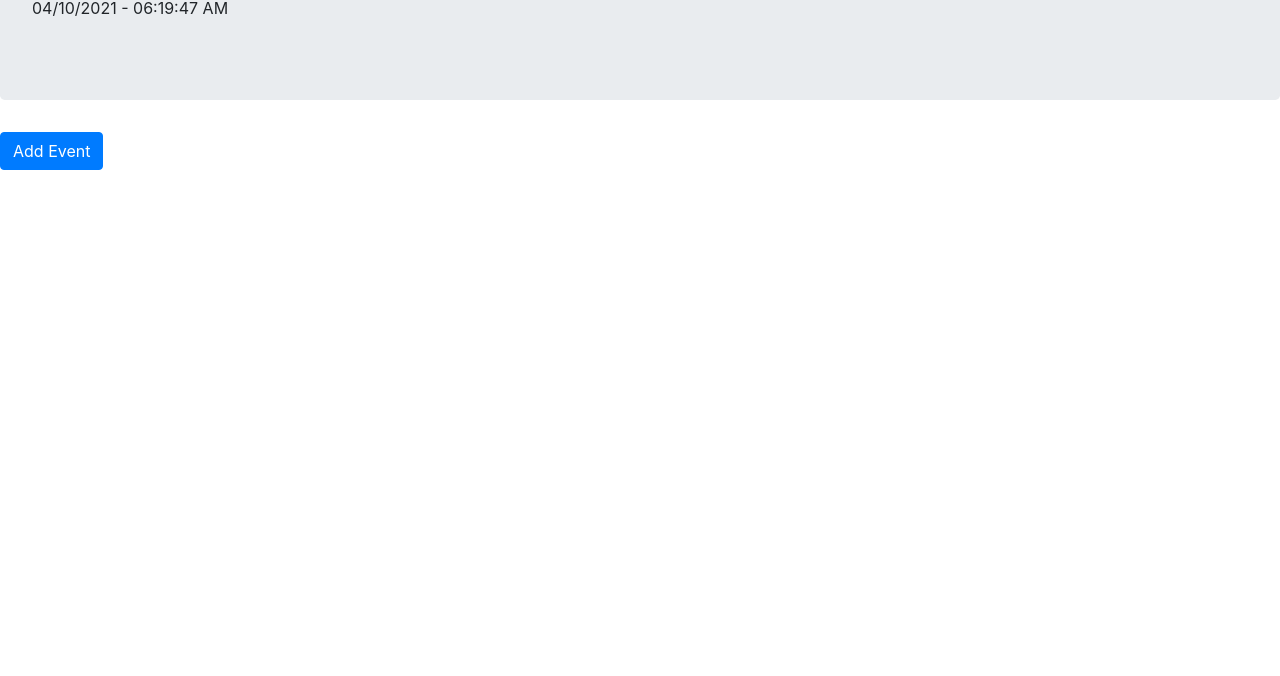
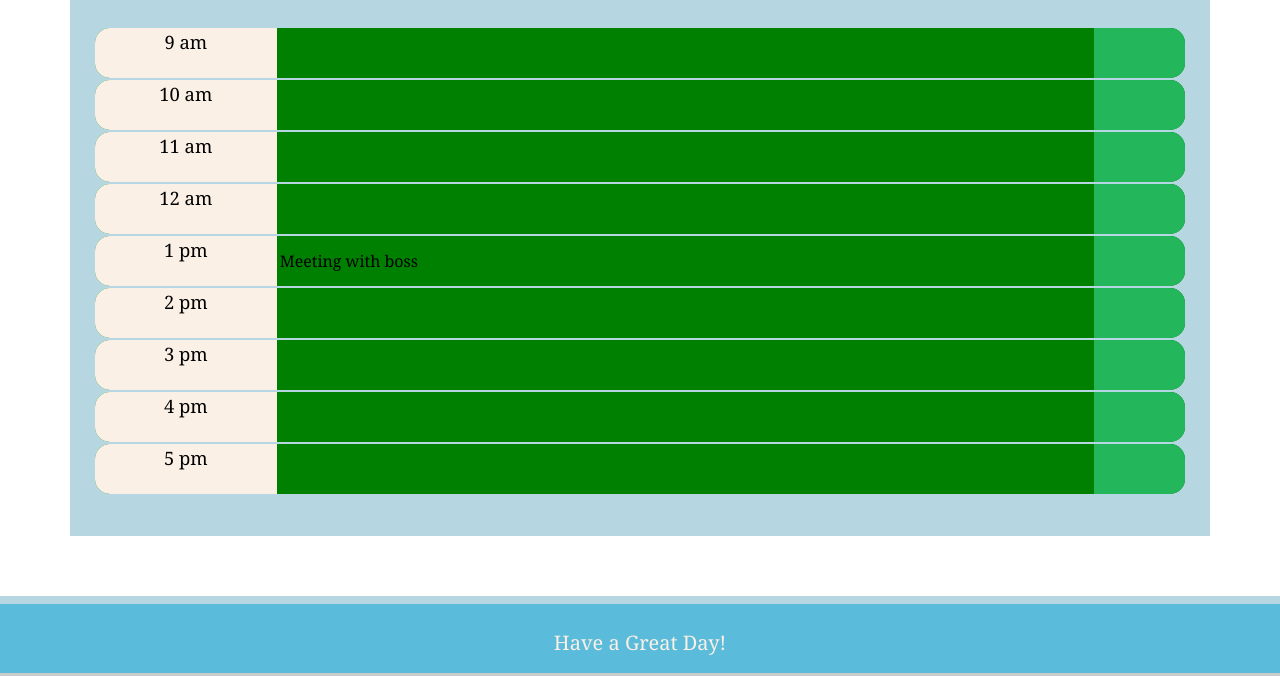
Before and after one commit to MarSarain1919/Day-Planner, a plain HTML site: page index.html in a window 1280 px wide. Shown: the part 124-800 px from the top of the page. Drawn offline with nearby package versions, Linux system fonts and the light colour scheme.

Commit message:
third commit. followed along a demo and cant figure out why save icon does not appear

```diff
--- a/assets/css/style.css
+++ b/assets/css/style.css
@@ -0,0 +1,145 @@
+body {
+
+    /* font parameters */
+    font-family: Georgia, 'Times New Roman', Times, serif;
+    font-size: .8em;
+
+    padding-top: 90px;
+    vertical-align: middle;
+  }
+
+
+  input {
+    background: transparent;
+    border: none;
+    padding-left: 3px;
+  }
+
+
+  .navbar {
+    background-color: #2ba8d1c5;
+    color: #b6d7e2;
+    padding-bottom: 0;
+    border-bottom: solid;
+    border-bottom-color: #ccc;
+    width: 100%;
+    text-align: center;
+  }
+
+  #navbar-title {
+    padding: 0px;
+    font-size: 30px;
+    color: linen!important;
+  }
+
+  #navbar-subtitle {
+    padding: 2px;
+    font-size: 15px;
+    color: linen!important;
+    text-align: center;
+  }
+
+  .col-md-1, .col-md-2, .col-md-9 {
+    padding: 0;
+  }
+
+  /* #planner */
+  #plannerContainer {
+    background-color: #b6d7e2;
+    margin-top: 20px;
+    margin-bottom: 80px;
+    padding: 40px;
+  }
+
+  .plannerRow {
+    height: 50px;
+    margin-top: 2px;
+    margin-bottom: 2px;
+    font-size: 1.2em;
+    line-height: 1.5;
+    border-radius: 15px;
+  }
+
+  /* style container with time in it */
+  .timeBox {
+    background-color: linen;
+    color: black;
+    height:100%;
+    width: 100%;
+    text-align: center;
+    border-radius: 15px 0px 0px 15px;
+    display: inline-block;
+    font-size: 1.2em;
+  }
+
+  /* style container with daily plan */
+  .dailyPlan {
+    color: black;
+    font-size: 12pt;
+    height:100%;
+    width: 100%;
+  }
+
+  .saveIcon {
+    background-color: rgb(35, 182, 91);
+    color: linen;
+    border-radius: 0px 15px 15px 0px;
+    font-size: 1.5em;
+    width: 100%;
+    height: 100%;
+    text-align: center;
+
+  }
+
+  .footer {
+    background-color: #2ba8d1c5;
+    height: 10%;
+    border-top: solid;
+    border-top-color: #b6d7e2;
+    border-top-width: 8px;
+  }
+
+  .footer-text, .header-text {
+    width: 100%;
+    text-align: center;
+
+    font-size: 20px;
+    color:linen;
+  }
+
+  /* media query for screen size to be applied to center text to switch at same time as navbar */
+  @media (max-width: 768px) {
+    .container-fluid {
+      padding-left: 0;
+      padding-right: 0;
+    }
+    .plannerRow {
+      height: 100%;
+      border-radius: 10;
+      margin: 10px;
+    }
+
+    .saveIcon { border-radius: 0 0 15px 15px; }
+
+    .timeBox { border-radius: 15px 15px 0 0; }
+  }
+
+  @import url('https://fonts.googleapis.com/css?family=Barlow+Semi+Condensed');
+
+  .wrapper
+  {
+    padding: 20px;
+  }
+
+  @keyframes shadow-pulse
+  {
+    0% {
+      box-shadow: 0 0 0 0px rgba(0, 0, 0, 0.2);
+    }
+    100% {
+      box-shadow: 0 0 0 35px rgba(0, 0, 0, 0);
+    }
+  }
+  .shadowPulse {
+    animation: shadow-pulse 1s infinite;
+  }
--- a/assets/js/script.js
+++ b/assets/js/script.js
@@ -1,31 +1,185 @@
+$(document).ready(function() {
 
-// Live date and time count
-function display_ct7() {
-    var x = new Date()
-    var ampm = x.getHours( ) >= 12 ? ' PM' : ' AM';
-    hours = x.getHours( ) % 12;
-    hours = hours ? hours : 12;
-    hours=hours.toString().length==1? 0+hours.toString() : hours;
+    // test flag
+    const test = false;
 
-    var minutes=x.getMinutes().toString()
-    minutes=minutes.length==1 ? 0+minutes : minutes;
+    // get times from moment
+    const now = moment().format('MMMM Do YYYY');
 
-    var seconds=x.getSeconds().toString()
-    seconds=seconds.length==1 ? 0+seconds : seconds;
+    // commented out for test in non-standard hours
+    let nowHour24 = moment().format('H');
+    let nowHour12 = moment().format('h');
 
-    var month=(x.getMonth() +1).toString();
-    month=month.length==1 ? 0+month : month;
+    // set times for tesitng after hours
+    if (test) {
+      nowHour24 = 13;
+      nowHour12 = 1;
+    }
 
-    var dt=x.getDate().toString();
-    dt=dt.length==1 ? 0+dt : dt;
+    let $dateHeading = $('#navbar-subtitle');
+    $dateHeading.text(now);
 
-    var x1=month + "/" + dt + "/" + x.getFullYear();
-    x1 = x1 + " - " +  hours + ":" +  minutes + ":" +  seconds + " " + ampm;
-    document.getElementById('date').innerHTML = x1;
-    display_c7();
-     }
-     function display_c7(){
-    var refresh=1000; // Refresh rate in milli seconds
-    mytime=setTimeout('display_ct7()',refresh)
+
+    // Get stored todos from localStorage
+    // Parsing the JSON string to an object
+    let storedPlans = JSON.parse(localStorage.getItem("storedPlans"));
+
+    if (test) { console.log(storedPlans); }
+
+    // If plans were retrieved from localStorage, update the plan array to it
+    if (storedPlans !== null) {
+      planTextArr = storedPlans;
+    } else {
+      // this should only occur on first time the app is loaded in the browser
+      // helpfully remind user that lunch is important
+      planTextArr = new Array(9);
+      planTextArr[4] = "Meeting with boss";
     }
-    display_c7()
+
+    if (test) { console.log("full array of plned text",planTextArr); }
+
+    // set variable referencing planner element
+    let $plannerDiv = $('#plannerContainer');
+    // clear existing elements
+    $plannerDiv.empty();
+
+    if (test) { console.log("current time",nowHour12); }
+
+
+    // build calendar by row for fix set of hours
+    for (let hour = 9; hour <= 17; hour++) {
+      // index for array use offset from hour
+      let index = hour - 9;
+
+      // build row components
+      let $rowDiv = $('<div>');
+      $rowDiv.addClass('row');
+      $rowDiv.addClass('plannerRow');
+      $rowDiv.attr('hour-index',hour);
+
+      // Start building Time box portion of row
+      let $col2TimeDiv = $('<div>');
+      $col2TimeDiv.addClass('col-md-2');
+
+      // create timeBox element (contains time)
+      const $timeBoxSpn = $('<span>');
+      // can use this to get value
+      $timeBoxSpn.attr('class','timeBox');
+
+      // format hours for display
+      let displayHour = 0;
+      let ampm = "";
+      if (hour > 12) {
+        displayHour = hour - 12;
+        ampm = "pm";
+      } else {
+        displayHour = hour;
+        ampm = "am";
+      }
+
+      // populate timeBox with time
+      $timeBoxSpn.text(`${displayHour} ${ampm}`);
+
+      // insert into col inset into timebox
+      $rowDiv.append($col2TimeDiv);
+      $col2TimeDiv.append($timeBoxSpn);
+      // STOP building Time box portion of row
+
+      // START building input portion of row
+      // build row components
+      let $dailyPlanSpn = $('<input>');
+
+      $dailyPlanSpn.attr('id',`input-${index}`);
+      $dailyPlanSpn.attr('hour-index',index);
+      $dailyPlanSpn.attr('type','text');
+      $dailyPlanSpn.attr('class','dailyPlan');
+
+      // access index from data array for hour
+      $dailyPlanSpn.val( planTextArr[index] );
+
+      // create col to control width
+      let $col9IptDiv = $('<div>');
+      $col9IptDiv.addClass('col-md-9');
+
+      // add col width and row component to row
+      $rowDiv.append($col9IptDiv);
+      $col9IptDiv.append($dailyPlanSpn);
+      // STOP building Time box portion of row
+
+      // START building save portion of row
+      let $col1SaveDiv = $('<div>');
+      $col1SaveDiv.addClass('col-md-1');
+
+      let $saveBtn = $('<p>');
+      $saveBtn.attr('id',`saveid-${index}`);
+      $saveBtn.attr('save-id',index);
+      $saveBtn.attr('class',"saveIcon");
+
+      // add col width and row component to row
+      $rowDiv.append($col1SaveDiv);
+      $col1SaveDiv.append($saveBtn);
+      // STOP building save portion of row
+
+      // set row color based on time
+      updateRowColor($rowDiv, hour);
+
+      // add row to planner container
+      $plannerDiv.append($rowDiv);
+    };
+
+    // function to update row color
+    function updateRowColor ($hourRow,hour) {
+
+      if (test) { console.log("rowColor ",nowHour24, hour); }
+
+      if ( hour < nowHour24) {
+        // $hourRow.css('')
+        if (test) { console.log("lessThan"); }
+        $hourRow.css("background-color","lightgrey")
+      } else if ( hour > nowHour24) {
+        if (test) { console.log("greaterthan"); }
+        $hourRow.css("background-color","green")
+      } else {
+        if (test) { console.log("eqaul"); }
+        $hourRow.css("background-color","red")
+      }
+    };
+
+    // saves to local storage
+    // conclick function to listen for user clicks on plan area
+    $(document).on('click','p', function(event) {
+      event.preventDefault();
+
+      if (test) { console.log('click pta before '+ planTextArr); }
+
+      let $index = $(this).attr('save-id');
+
+      let inputId = '#input-'+$index;
+      let $value = $(inputId).val();
+
+      planTextArr[$index] = $value;
+
+
+      if (test) { console.log('value ', $value); }
+      if (test) { console.log('index ', $index); }
+      if (test) { console.log('click pta after '+ planTextArr); }
+
+      // remove shawdow pulse class
+      $(`#saveid-${$index}`).removeClass('shadowPulse');
+      localStorage.setItem("storedPlans", JSON.stringify(planTextArr));
+    });
+
+    // function to color save button on change of input
+    $(document).on('change','input', function(event) {
+      event.preventDefault();
+      if (test) { console.log('onChange'); }
+      if (test) { console.log('id', $(this).attr('hour-index')); }
+
+      // neeed to check for save button
+
+      let i = $(this).attr('hour-index');
+
+      // add shawdow pulse class
+      $(`#saveid-${i}`).addClass('shadowPulse');
+    });
+  });
--- a/index.html
+++ b/index.html
@@ -9,45 +9,29 @@
   <link rel="stylesheet" href="https://code.jquery.com/ui/1.12.1/themes/base/jquery-ui.css" />
   <link rel="stylesheet" href="./assets/css/style.css" />
 
-  <title>Online Day Planner</title>
+  <title>Work Day Scheduler</title>
 </head>
 
 <body>
-    <main>
-        <section class='jumbotron' id='jumbotron'>
-            <h1>Your Online Planner</h1>
-            <p id= 'date'></p>
-        </section>
-        <section class='addEvent'>
-            <button type="button" class="btn btn-primary" data-toggle="modal" data-target="#exampleModal">
-                Add Event
-            </button>
-            <div class="modal fade" id="exampleModal" tabindex="-1" aria-labelledby="exampleModalLabel" aria-hidden="true">
-                <div class="modal-dialog">
-                  <div class="modal-content">
-                    <div class="modal-header">
-                      <h5 class="modal-title" id="exampleModalLabel">Modal title</h5>
-                      <button type="button" class="close" data-dismiss="modal" aria-label="Close">
-                        <span aria-hidden="true">&times;</span>
-                      </button>
-                    </div>
-                    <div class="modal-body">
-                      ...
-                    </div>
-                    <div class="modal-footer">
-                      <button type="button" class="btn btn-secondary" data-dismiss="modal">Close</button>
-                      <button type="button" class="btn btn-primary">Save changes</button>
-                    </div>
-                  </div>
-                </div>
-              </div>
-        </section>
-        <section class='calendar'>
+  <nav class="navbar fixed-top">
+    <div class="header-text">
+          <h1 id="navbar-title">Work Day Scheduler</h1>
+          <h2 id="navbar-subtitle"></h2>
+    </div>
+  </nav>
+    <form id='formPlanner'>
+      <div class="container" id="plannerContainer"></div>
+      <p class='saveIcon'></p>
+    </form>
 
-        </section>
-    </main>
+<!-- Start Footer -->
+  <nav class="navbar fixed-bottom footer">
+      <div class="footer-text">Have a Great Day!</div>
+  </nav>
+
+  <script src="https://cdnjs.cloudflare.com/ajax/libs/jquery/3.2.1/jquery.min.js"></script>
+  <script src="https://cdnjs.cloudflare.com/ajax/libs/moment.js/2.24.0/moment.js" integrity="sha256-H9jAz//QLkDOy/nzE9G4aYijQtkLt9FvGmdUTwBk6gs=" crossorigin="anonymous"></script>
+  <script src="./assets/js/script.js"></script>
+
 </body>
-
-<script src="./assets/js/script.js"></script>
-
 </html>
```
